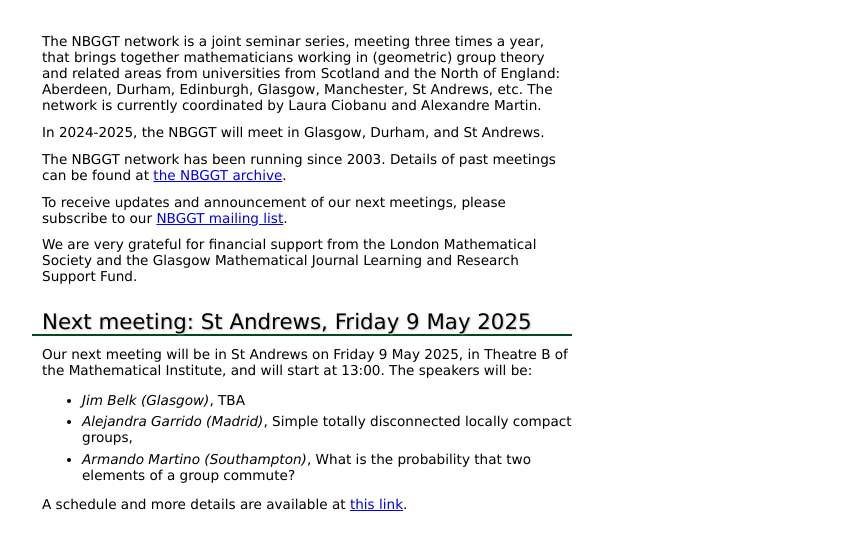
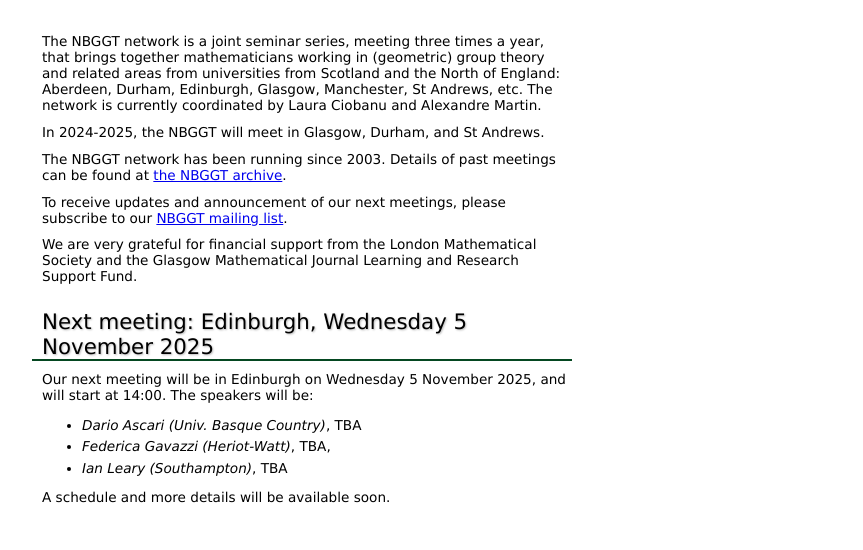
Before and after one commit to alexmartinmaths/alexmartinmaths.github.io, a plain HTML site: page nbggt/index.html in a window 1280 px wide. Shown: the part 90-640 px from the top of the page, without its empty margins (208-1071 px from the left). Drawn offline with nearby package versions, Linux system fonts and the light colour scheme; some packages are replaced by stand-ins of ours; a web font is replaced by a local one.

Commit message:
Update index.html

```diff
--- a/nbggt/index.html
+++ b/nbggt/index.html
@@ -45,18 +45,18 @@ Aberdeen, Durham, Edinburgh, Glasgow, Manchester, St Andrews, etc. The network i
 
 
 
-<h2>Next meeting: St Andrews, Friday 9 May 2025</h2>
+<h2>Next meeting: Edinburgh, Wednesday 5 November 2025</h2>
 
-Our next meeting will be in St Andrews on Friday 9 May 2025, in Theatre B of the Mathematical Institute, and will start at 13:00. The speakers will be:
+Our next meeting will be in Edinburgh on Wednesday 5 November 2025, and will start at 14:00. The speakers will be:
 <ul>
-       <li><i>Jim Belk (Glasgow)</i>, TBA
+       <li><i>Dario Ascari (Univ. Basque Country)</i>, TBA
 				</li>
-	   <li><i>Alejandra Garrido (Madrid)</i>, Simple totally disconnected locally compact groups,
+	   <li><i>Federica Gavazzi (Heriot-Watt)</i>, TBA,
 				</li>
-	   <li><i>Armando Martino (Southampton)</i>, What is the probability that two elements of a group commute?
+	   <li><i>Ian Leary (Southampton)</i>, TBA
 				</li>
 	</ul>
-A schedule and more details are available at <a href="https://loeksnokes.github.io/web/nbggt-05-25/"  >this link</a>.
+A schedule and more details will be available soon.
 
 </div>
 
```
